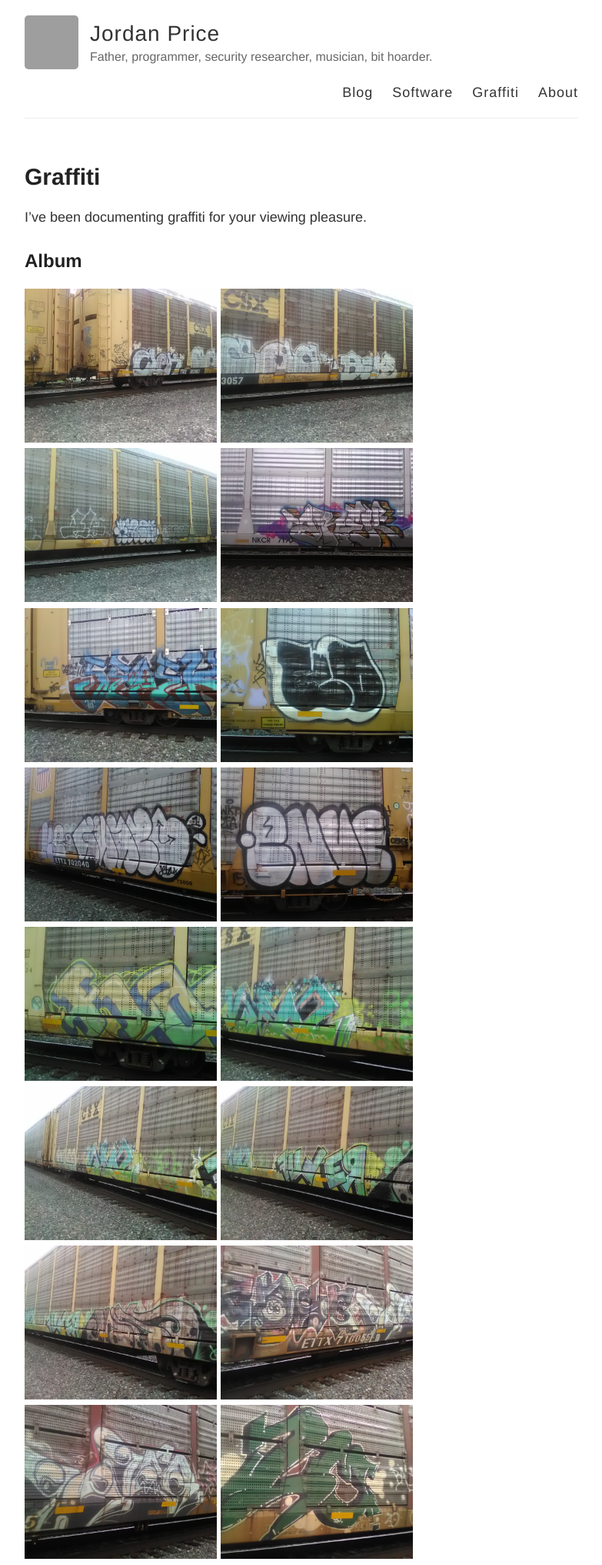
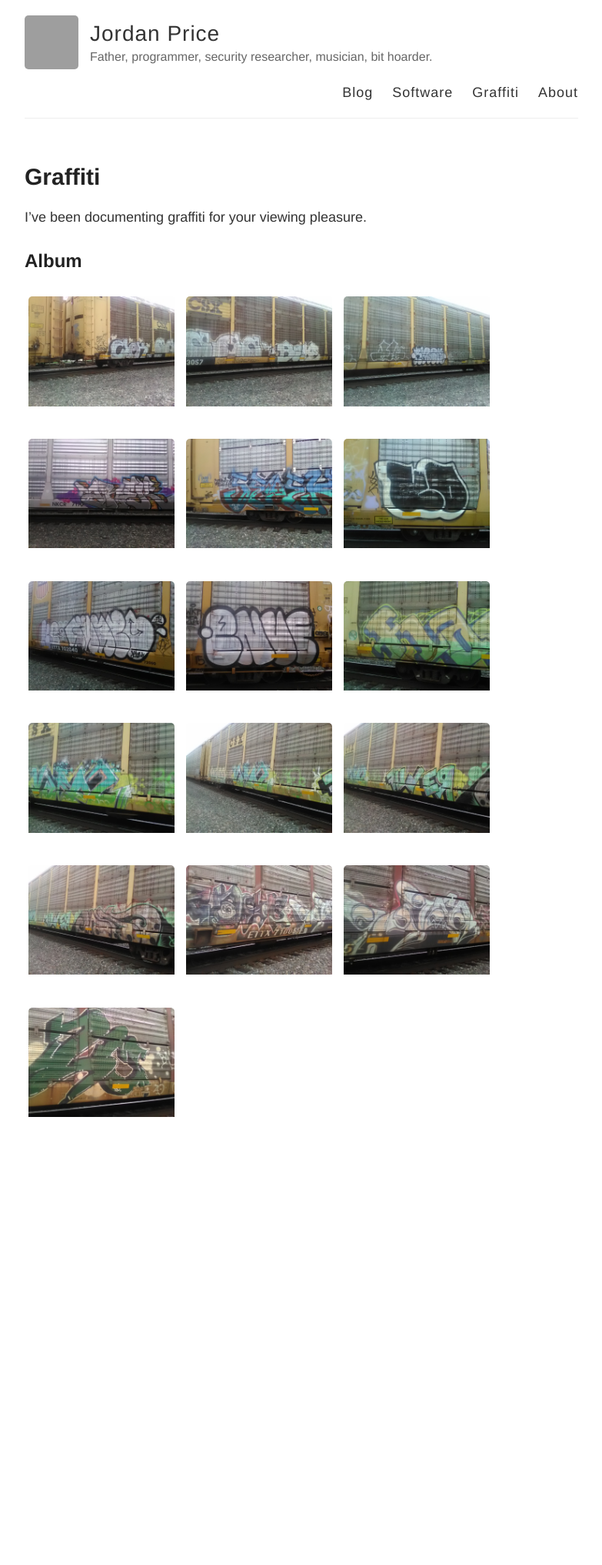
Before and after one commit to thejordanprice/thejordanprice.github.io, a Jekyll site: the page built from graffiti.md, in a window 1280 px wide. Shown: the whole page at 77% size, without its empty margins (248-1031 px from the left). Built offline with Jekyll 4.4.1, drawn with Linux system fonts in a browser that asks for light colours; after the commit the page ends 1483 px from its top, so only the background shows below that; grey boxes are pictures that could not be loaded.

Commit message:
more lightbox edits.

```diff
--- a/graffiti.md
+++ b/graffiti.md
@@ -11,7 +11,7 @@ I've been documenting graffiti for your viewing pleasure.
 {% for image in site.static_files %}
     {% if image.path contains 'images/graffiti' %}
 {::nomarkdown}
-<img src="{{ site.baseurl }}{{ image.path }}" onclick="lightbox(this)" width="250" height="200">
+<img class='lightbox' src="{{ site.baseurl }}{{ image.path }}" onclick="lightbox(this)">
 {:/}
     {% endif %}
 {% endfor %}
--- a/style.scss
+++ b/style.scss
@@ -307,5 +307,17 @@ div.desc {
     text-align: center;
 }
 
+.lightbox {
+  width: 100%;
+  max-width: 200px;
+  margin: 5px auto;
+  height: auto;
+  cursor: pointer;
+  border-radius: 10px;
+  border: 5px solid #ffffff;
+  border-bottom: 20px solid #ffffff;
+}
+
+
 @import "highlights";
 @import "svg-icons";
```
